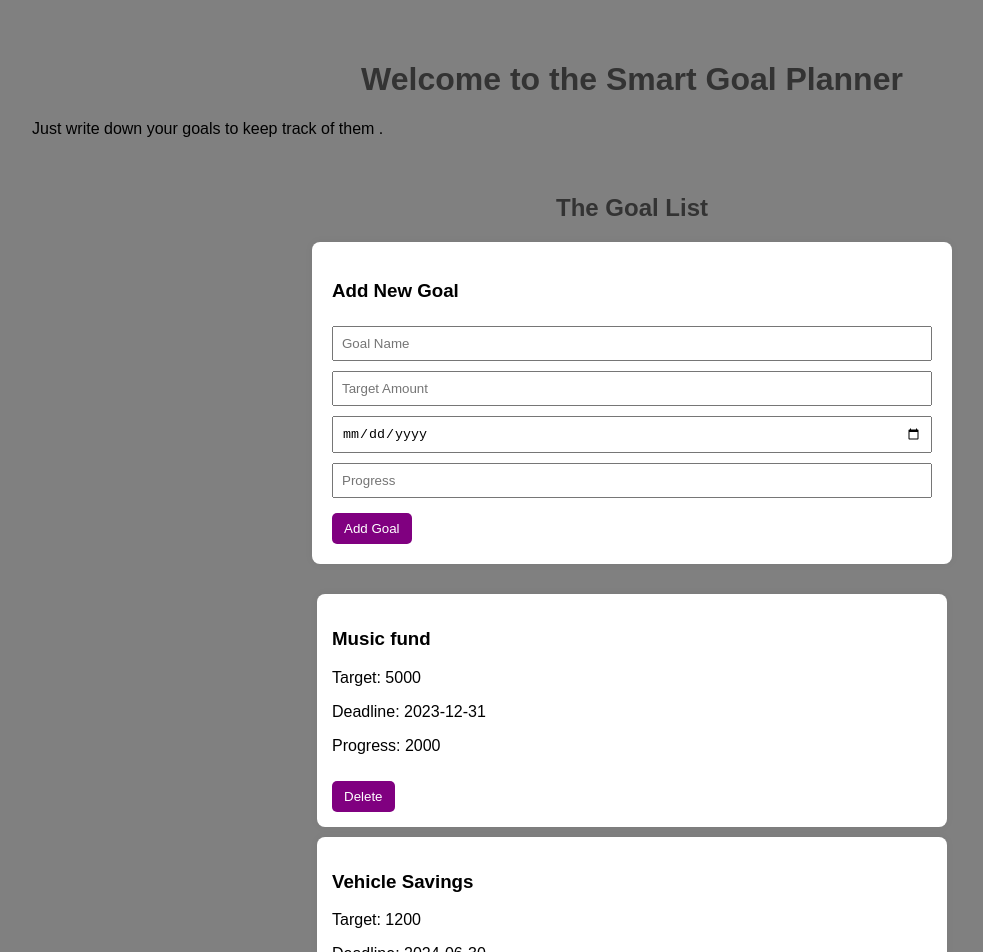
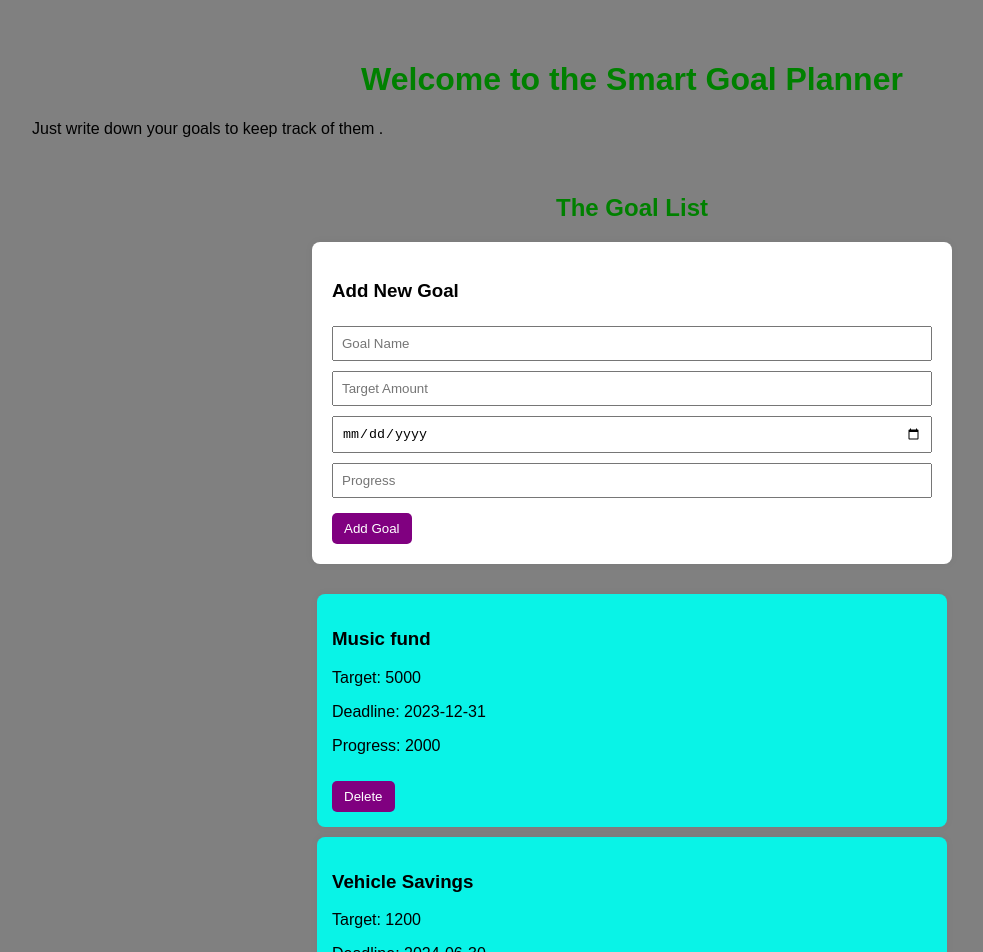
Before and after one commit to Daniel-commits392/Smart-Goal_planner, a React (Vite) app: page / in a window 1280 px wide. Shown: the top 952 px of the page, without its empty margins (8-991 px from the left). Built offline with nearby package versions, Linux system fonts and the light colour scheme; data requests are answered from the project's data file.

Commit message:
final touches

```diff
--- a/src/Components/style.css
+++ b/src/Components/style.css
@@ -7,7 +7,7 @@ body {
 
 h1, h2 {
   text-align: center;
-  color: #333;
+  color:green;
 }
 
 div {
@@ -20,7 +20,7 @@ ul {
 }
 
 li {
-  background-color: white;
+  background-color: rgb(9, 243, 231);
   margin: 10px auto;
   padding: 15px;
   border-radius: 8px;
```
